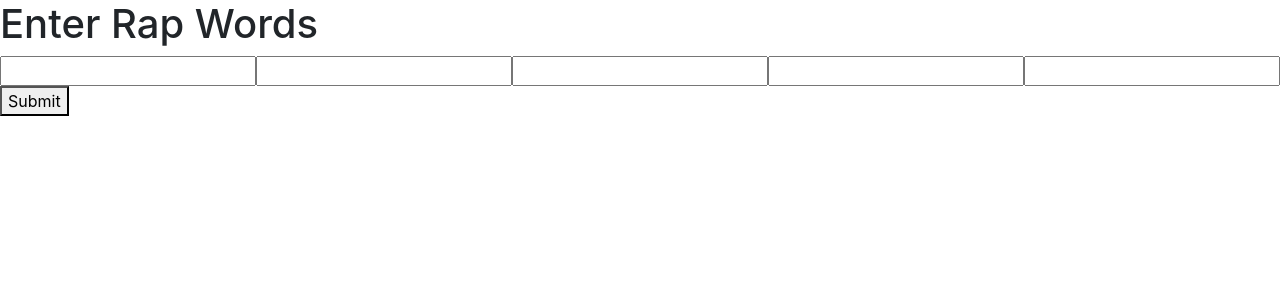
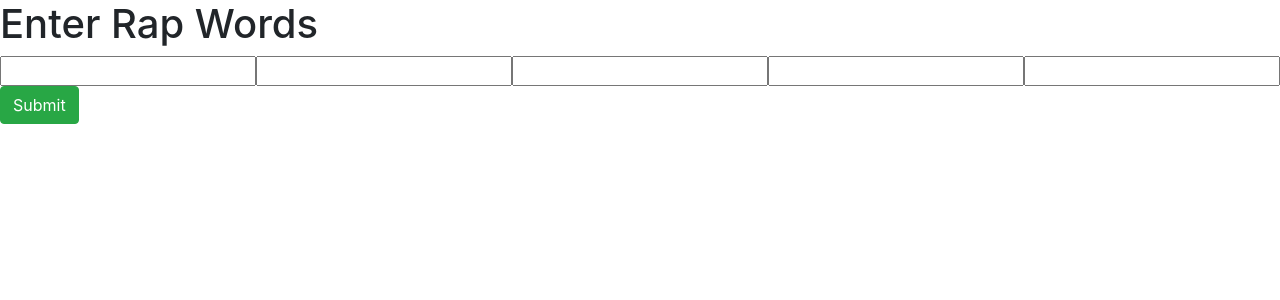
Before and after one commit to machavez2011/capitol-records-hackathon, a React (Create React App) app in the folder content/: page /auth/login in a window 1280 px wide. Shown: the top 300 px of the page. Built offline with nearby package versions, Linux system fonts and the light colour scheme.

Commit message:
Added bootstrap

```diff
--- a/content/public/index.html
+++ b/content/public/index.html
@@ -10,6 +10,8 @@
     -->
     <link rel="manifest" href="%PUBLIC_URL%/manifest.json">
     <link rel="shortcut icon" href="%PUBLIC_URL%/favicon.ico">
+    <link rel="stylesheet" href="https://stackpath.bootstrapcdn.com/bootstrap/4.1.0/css/bootstrap.min.css" integrity="sha384-9gVQ4dYFwwWSjIDZnLEWnxCjeSWFphJiwGPXr1jddIhOegiu1FwO5qRGvFXOdJZ4" crossorigin="anonymous">
+
     <!--
       Notice the use of %PUBLIC_URL% in the tags above.
       It will be replaced with the URL of the `public` folder during the build.
--- a/content/src/components/rapWords.js
+++ b/content/src/components/rapWords.js
@@ -71,6 +71,7 @@
         <button
             type="button"
             onClick={this.onSave}
+            className="btn btn-success"
         >
             Submit
         </button>
```
